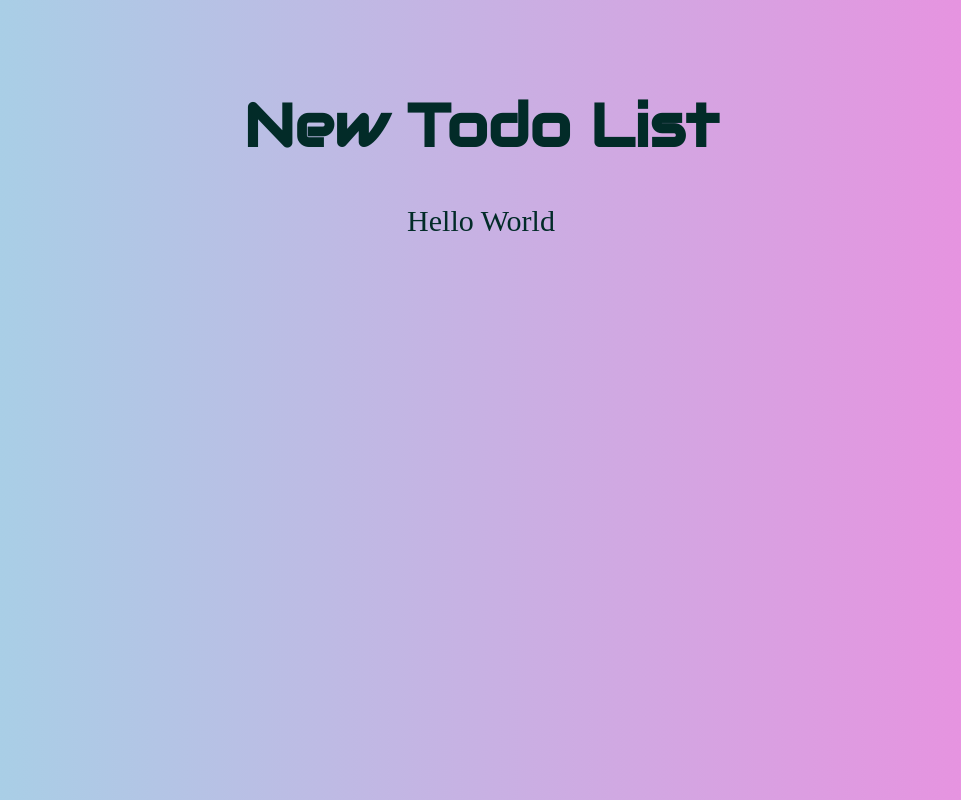
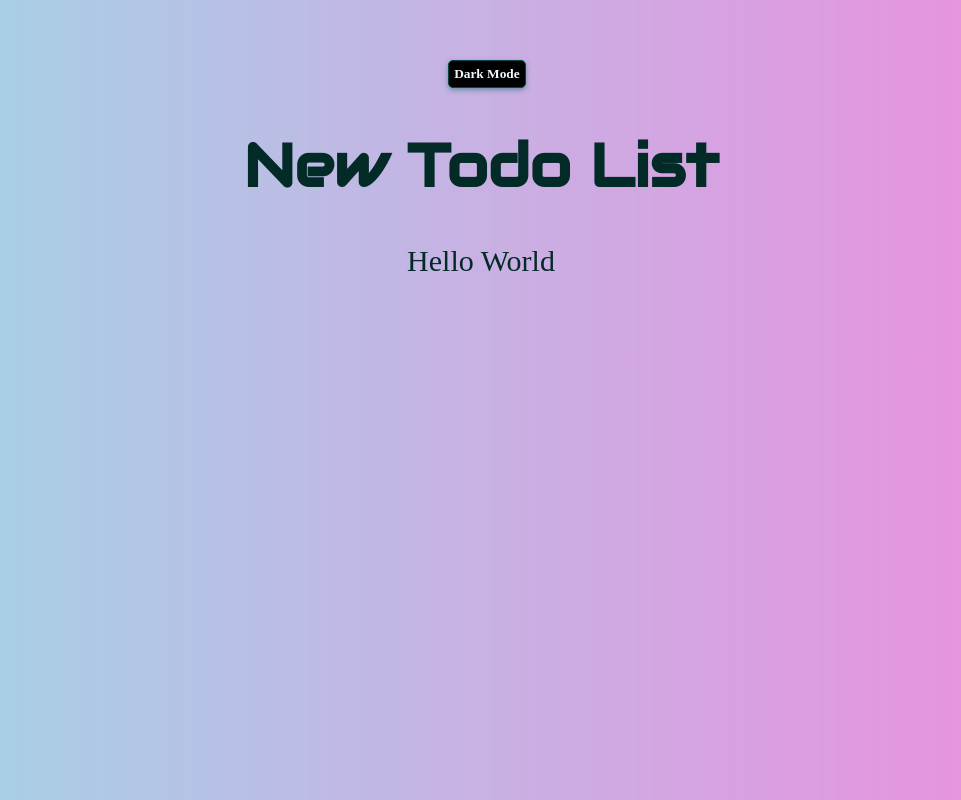
Before and after one commit to ofeterovskaya/react-todo, a React (Create React App) app: page /new in a window 1280 px wide. Shown: the whole page, without its empty margins (159-1120 px from the left). Built offline with nearby package versions, Linux system fonts and the light colour scheme; no server answers; a web font is replaced by a local one.

Commit message:
Install Prop Types Library, Assign Component Prop Types

```diff
--- a/src/App.js
+++ b/src/App.js
@@ -2,14 +2,29 @@ import { useCallback, useState, useEffect } from "react";
 import { BrowserRouter, Routes, Route } from "react-router-dom";
 import TodoList from "./components/TodoList";
 import AddTodoForm from "./components/AddTodoForm";
+import Toggle from "./components/Toggle.js";
+import styles from "./components/TodoListItem.module.css";
 // import InputWithLabel from './components/InputWithLabel';
 // import styles from './components/TodoListItem.module.css';
+
+const url = `https://api.airtable.com/v0/${process.env.REACT_APP_AIRTABLE_BASE_ID}/${process.env.REACT_APP_TABLE_NAME}`;
 
 function App() {
   const [todoList, setTodoList] = useState([]);
   const [isLoading, setIsLoading] = useState(true);
-  //const [isError, setIsError] = useState(false);
-  const url = `https://api.airtable.com/v0/${process.env.REACT_APP_AIRTABLE_BASE_ID}/${process.env.REACT_APP_TABLE_NAME}`;
+
+
+  //Toggle btn
+  const [isDarkMode, setIsDarkMode, toggle, setToggle] = useState(false);
+  const handleToggleChange = () => {
+    setToggle(!toggle);
+  };
+
+  //Checkbox
+  const [checked, setChecked] = useState(false);
+  function handleChange(e) {
+    setChecked(e.target.checked);
+  }
 
   const fetchData = useCallback(async () => {
     const options = {
@@ -32,15 +47,15 @@ function App() {
 
       setTodoList(todos);
       setIsLoading(false);
-      } catch (error) {
-        console.log("Error fetching data: ",error);
-        setIsLoading(false);
-      }
-    }, [url]); //getting warner abt array React Hook useCallback has a missing dependency: 'url'. Either include it or remove the dependency array
+    } catch (error) {
+      console.log("Error fetching data: ", error);
+      setIsLoading(false);
+    }
+  }); //getting warner abt array React Hook useCallback has a missing dependency: 'url'. Either include it or remove the dependency array
 
   useEffect(() => {
     fetchData();
-  }, [fetchData]);
+  }, []);
 
   //Add Loading State
   useEffect(() => {
@@ -58,7 +73,7 @@ function App() {
       },
     };
     // Define the URL for adding a new todo
-    const url = `https://api.airtable.com/v0/${process.env.REACT_APP_AIRTABLE_BASE_ID}/Default`;
+    //const url = `https://api.airtable.com/v0/${process.env.REACT_APP_AIRTABLE_BASE_ID}/Default`;
 
     //  Define access credentials for POST request
     const options = {
@@ -88,7 +103,8 @@ function App() {
       const addedTodo = await response.json();
       setTodoList([
         ...todoList,
-        { id: addedTodo.id, title: addedTodo.fields.title },
+        { id: addedTodo.id,
+          title: addedTodo.fields.title },
       ]);
 
       // Handle errors during adding a todo
@@ -128,7 +144,8 @@ function App() {
     }
   };
 
-    return (
+
+  return (
     <BrowserRouter>
       <Routes>
         <Route
@@ -139,6 +156,15 @@ function App() {
               <p>Loading...</p>
             ) : (
               <>
+                {/* //Toggle btn is in progress */}
+                <div className={styles.Toggle}>
+                  <Toggle
+                    toggle={toggle}
+                    handleToggleChange={handleToggleChange}
+                    onSwitch={setIsDarkMode}
+                  />
+                </div>
+
                 <h1>Todo List</h1>
                 <AddTodoForm onAddTodo={addTodo} />
                 <TodoList todoList={todoList} onRemoveTodo={deleteTodo} />
@@ -151,6 +177,9 @@ function App() {
           path="/new"
           element={
             <>
+              <div>
+                <Toggle isDarkMode={isDarkMode} />
+              </div>
               <h1>New Todo List</h1>
               <p>Hello World</p>
             </>
--- a/src/components/AddTodoForm.js
+++ b/src/components/AddTodoForm.js
@@ -17,8 +17,6 @@ function AddTodoForm({ onAddTodo }) {
     event.preventDefault();
     onAddTodo({
       title: todoTitle,
-      //generate a unique number
-      // id: Date.now(),
     });
     //pass title and id
     setTodoTitle("");
--- a/src/components/TodoListItem.js
+++ b/src/components/TodoListItem.js
@@ -1,37 +1,46 @@
 import { useState } from "react";
 import styles from "./TodoListItem.module.css";
+// import {image as Trashcan} from "./Trashcan.png";
 import PropTypes from "prop-types";
 
 function TodoListItem({ task, onRemoveTodo }) {
   const { title, id } = task;
 
   //for future checkbox
-//   const [isChecked, setIsChecked] = useState(false);
+  const [isChecked, setIsChecked] = useState(false);
 
   return (
-    <li className={styles.ListItem}>
-        {/* //checkbox in progress */}
-    {/* //<input
+    <li >
+      {/* //checkbox in progress */}
+      <input className ={styles.CheckBox}
         type="checkbox"
         id={id}
         checked={isChecked}
         onChange={() => setIsChecked(!isChecked)}
       />
-      <label
+
+      <label className={styles.ListItem}
         htmlFor={id}
         style={{ textDecoration: isChecked ? "line-through" : "none" }}
-      ></label> */}
+      ></label>
       {task.title}
-      &nbsp;
+
       <button type="button" onClick={() => onRemoveTodo(id)}>
-        Remove
+        Delete
+        {/* <Trashcan/> */}
       </button>
+
     </li>
   );
 }
 
+// Define propTypes for TodoListItem
 TodoListItem.propTypes = {
-    onRemoveTodo: PropTypes.func.isRequired,
+  task: PropTypes.shape({
+    id: PropTypes.oneOfType([PropTypes.string, PropTypes.number]),
+    title: PropTypes.string,
+  }).isRequired,
+  onRemoveTodo: PropTypes.func.isRequired,
 };
 
 export default TodoListItem;
--- a/src/components/TodoListItem.module.css
+++ b/src/components/TodoListItem.module.css
@@ -12,12 +12,20 @@ body {
 h1 {
    font-family: "Audiowide", sans-serif;
    }
-
+li {
+   list-style: none
+}
 .ListItem {
    font-family: "Sofia", sans-serif;
    color: rgb(68, 2, 38);
    margin: 5px;
-   list-style-type: none;
+}
+.CheckBox {
+   width: 20px;
+}
+.trashIcon {
+   width: 50px;
+   height: 50px;
 }
 button {
    font-family: "Trirong";
@@ -55,6 +63,20 @@ input {
 
 }
 
+.Toggle {
+   float:right;
+   width: 10%;
+   cursor:pointer;
+}
+.dark-theme {
+   color: black;
+   background-image: white;
+
+}
+.light-theme {
+   color:aliceblue;
+   background-color: black;
+}
 @media (max-width: 280px) {
 
 body{
@@ -81,6 +103,7 @@ input {
 .ListItem {
  margin-top: 10%;
 }
+
 }
 
 @media (max-width: 376px) {
--- /dev/null
+++ b/src/components/Toggle.js
@@ -0,0 +1,32 @@
+import { useState } from "react";
+import style from "./TodoListItem.module.css";
+import PropTypes from "prop-types";
+
+const Toggle = ({ onSwitch }) => {
+  const [toggle, setToggle] = useState(false);
+
+  const switchToggle = () => {
+    const newToggle = !toggle;
+    setToggle(newToggle);
+    onSwitch(newToggle);
+  };
+  return (
+    <div>
+      <button
+        onClick={switchToggle}
+        className={`${style["toggle-button"]} ${
+          toggle ? style["dark-theme"] : style["light-theme"]
+        }`}
+      >
+         {toggle ? "Light mode" : "Dark Mode"}
+      </button>
+    </div>
+  );
+};
+
+Toggle.propTypes = {
+  onSwitch: PropTypes.func,
+  isDarkMode: PropTypes.bool,
+};
+
+export default Toggle;
```
Also changed, not shown: src/components/TodoList.js (+7 -2 lines), src/components/Trashcan.png (added).
